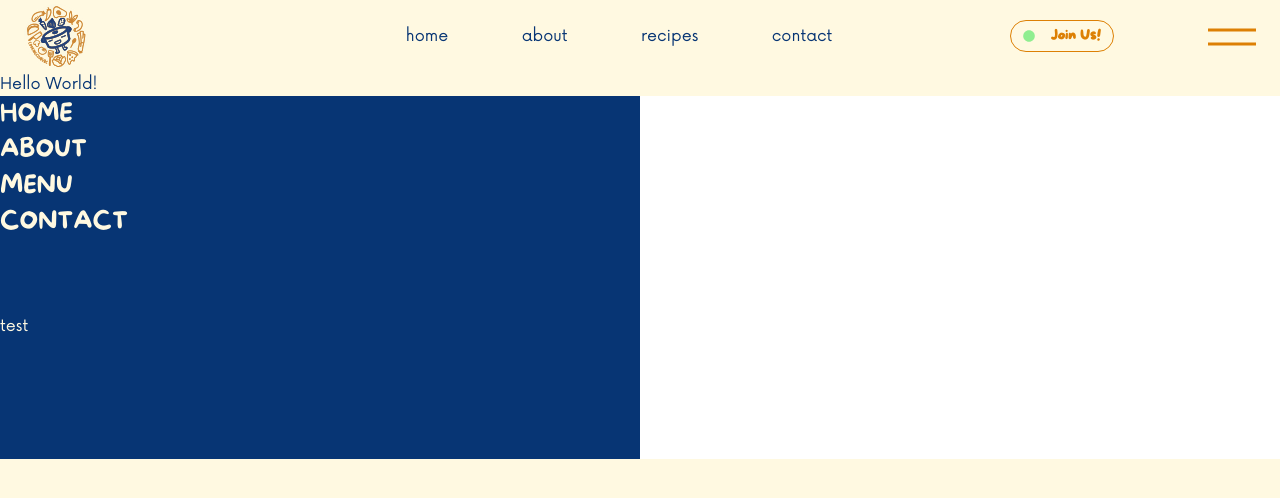
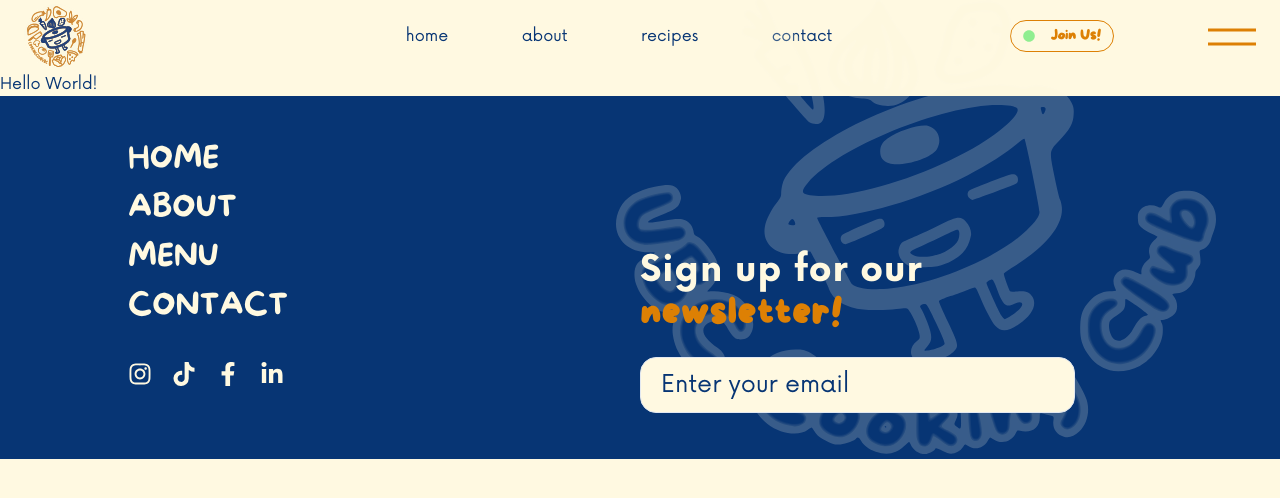
Before and after one commit to ubc-cooking/cooking-club-ubc, a Next.js app: page / in a window 1280 px wide. Shown: the top 498 px of the page. Built offline with nearby package versions, Linux system fonts and the light colour scheme.

Commit message:
feat: implement footer layout

```diff
--- a/src/app/layout.tsx
+++ b/src/app/layout.tsx
@@ -1,5 +1,5 @@
-import Navbar from "@/components/Navbar";
-import Footer from "@/components/Footer";
+import Navbar from "@/components/navbar";
+import Footer from "@/components/footer";
 import RootProviders from "@/components/Providers";
 import type { Metadata } from "next";
 
@@ -18,9 +18,7 @@ export default function RootLayout({
       <body>
         <RootProviders>
           <Navbar />
-
           {children}
-
           <Footer />
         </RootProviders>
       </body>
--- a/src/components/Footer/index.tsx
+++ /dev/null
@@ -1,41 +0,0 @@
-import { Grid, Flex, Link, GridItem } from "@chakra-ui/react";
-import NextLink from "next/link";
-import { links } from "@/data/links";
-
-export default function Footer() {
-  return (
-    <footer>
-      <Grid
-        templateColumns="repeat(2, 1fr)"
-        templateRows="repeat(5, 1fr)"
-        height={363}
-        background={"primary"}
-      >
-        <GridItem
-          as={Flex}
-          rowSpan={3}
-          direction={"column"}
-          w={"100%"}
-          h={"100%"}
-        >
-          {links.map((navLink) => (
-            <Link
-              key={navLink.link}
-              as={NextLink}
-              href={navLink.link}
-              fontFamily={"heading"}
-              fontSize={"2xl"}
-              color={"background"}
-            >
-              {navLink.label.toUpperCase()}
-            </Link>
-          ))}
-        </GridItem>
-        <GridItem rowSpan={5} bgColor={"white"}>
-
-        </GridItem>
-        <GridItem color={"background"}>test</GridItem>
-      </Grid>
-    </footer>
-  );
-}
--- /dev/null
+++ b/src/components/Socials.tsx
@@ -0,0 +1,41 @@
+"use client";
+
+import { Flex, FlexProps, Icon, Link, ResponsiveValue } from "@chakra-ui/react";
+import NextLink from "next/link";
+import {
+  FaFacebookF,
+  FaInstagram,
+  FaLinkedinIn,
+  FaTiktok,
+} from "react-icons/fa";
+
+export default function Socials({ ...props }: FlexProps) {
+  return (
+    <Flex {...props}>
+      <Link as={NextLink} href="">
+        <Icon
+          as={FaInstagram}
+          boxSize={{ base: 5, md: 6 }}
+          color={"background"}
+        />
+      </Link>
+      <Link as={NextLink} href="">
+        <Icon as={FaTiktok} boxSize={{ base: 5, md: 6 }} color={"background"} />
+      </Link>
+      <Link as={NextLink} href="">
+        <Icon
+          as={FaFacebookF}
+          boxSize={{ base: 5, md: 6 }}
+          color={"background"}
+        />
+      </Link>
+      <Link as={NextLink} href="">
+        <Icon
+          as={FaLinkedinIn}
+          boxSize={{ base: 5, md: 6 }}
+          color={"background"}
+        />
+      </Link>
+    </Flex>
+  );
+}
--- /dev/null
+++ b/src/components/footer/index.tsx
@@ -0,0 +1,106 @@
+"use client";
+
+import { links } from "@/data/links";
+import {
+  Flex,
+  Grid,
+  GridItem,
+  Heading,
+  Input,
+  Link,
+  chakra,
+} from "@chakra-ui/react";
+import NextLink from "next/link";
+import Socials from "../Socials";
+import Image from "../Image";
+
+export default function Footer() {
+  return (
+    <footer>
+      <Grid
+        templateColumns="repeat(2, 1fr)"
+        templateRows="repeat(5, 1fr)"
+        height={363}
+        background={"primary"}
+        py={10}
+        px={"10%"}
+      >
+        <GridItem
+          as={Flex}
+          gap={1}
+          rowSpan={3}
+          colSpan={1}
+          direction={"column"}
+          w={"100%"}
+          h={"100%"}
+        >
+          {links.map((navLink) => (
+            <Link
+              key={navLink.link}
+              as={NextLink}
+              href={navLink.link}
+              fontFamily={"heading"}
+              fontSize={"3xl"}
+              color={"background"}
+              width={"fit-content"}
+            >
+              {navLink.label.toUpperCase()}
+            </Link>
+          ))}
+        </GridItem>
+        <GridItem rowSpan={2} />
+        <GridItem rowSpan={2} width={"85%"}>
+          <Heading
+            position={"relative"}
+            color={"background"}
+            fontFamily={"body"}
+            letterSpacing={"1px"}
+            zIndex={10}
+          >
+            Sign up for our{" "}
+            <chakra.span
+              position={"relative"}
+              color={"secondary"}
+              fontFamily={"heading"}
+              fontWeight={"regular"}
+              zIndex={"inherit"}
+            >
+              newsletter!
+            </chakra.span>
+          </Heading>
+          <Input
+            placeholder="Enter your email"
+            width={"100%"}
+            height={"3.5rem"}
+            mt={5}
+            px={5}
+            rounded={"2xl"}
+            fontSize={"2xl"}
+            background={"background"}
+            _focus={{
+              background: "background",
+              borderColor: "accent",
+              zIndex: 10,
+            }}
+            _placeholder={{ color: "primary", background: "background" }}
+            zIndex={10}
+          />
+          <Image
+            src={"/footer-logo.svg"}
+            alt="footer"
+            width={600}
+            height={600}
+            position={"absolute"}
+            top={-76}
+            right={{ base: 0, lg: "5%" }}
+            zIndex={1}
+          />
+        </GridItem>
+        <GridItem rowSpan={1} />
+        <GridItem rowSpan={2}>
+          <Socials width={"50%"} gap={5} height={"100%"} />
+        </GridItem>
+      </Grid>
+    </footer>
+  );
+}
--- a/src/components/Navbar/Menu.tsx
+++ b/src/components/navbar/Menu.tsx
@@ -5,17 +5,11 @@ import {
   Divider,
   Flex,
   Heading,
-  Icon,
   Link,
   Text,
 } from "@chakra-ui/react";
 import NextLink from "next/link";
-import {
-  FaFacebookF,
-  FaInstagram,
-  FaLinkedinIn,
-  FaTiktok,
-} from "react-icons/fa";
+import Socials from "../Socials";
 import JoinBtn from "./JoinBtn";
 5;
 
@@ -61,40 +55,11 @@ export default function Menu() {
           zIndex={500}
         >
           <JoinBtn />
-          <Flex
+          <Socials
             justifyContent={"space-evenly"}
             alignItems={"center"}
-            width={{ base: "50%", md: "20%" }}
-          >
-            <Link as={NextLink} href="">
-              <Icon
-                as={FaInstagram}
-                boxSize={{ base: 5, md: 7 }}
-                color={"background"}
-              />
-            </Link>
-            <Link as={NextLink} href="">
-              <Icon
-                as={FaTiktok}
-                boxSize={{ base: 5, md: 7 }}
-                color={"background"}
-              />
-            </Link>
-            <Link as={NextLink} href="">
-              <Icon
-                as={FaFacebookF}
-                boxSize={{ base: 5, md: 7 }}
-                color={"background"}
-              />
-            </Link>
-            <Link as={NextLink} href="">
-              <Icon
-                as={FaLinkedinIn}
-                boxSize={{ base: 5, md: 7 }}
-                color={"background"}
-              />
-            </Link>
-          </Flex>
+            width={{ base: "50%", sm: "20%" }}
+          />
         </Flex>
       </Center>
     </Box>
```
Also changed, not shown: public/footer-logo.svg (added), src/components/navbar/Hamburger.tsx (renamed from src/components/Navbar/Hamburger.tsx), src/components/navbar/JoinBtn.tsx (renamed from src/components/Navbar/JoinBtn.tsx), src/components/navbar/index.tsx (renamed from src/components/Navbar/index.tsx).
